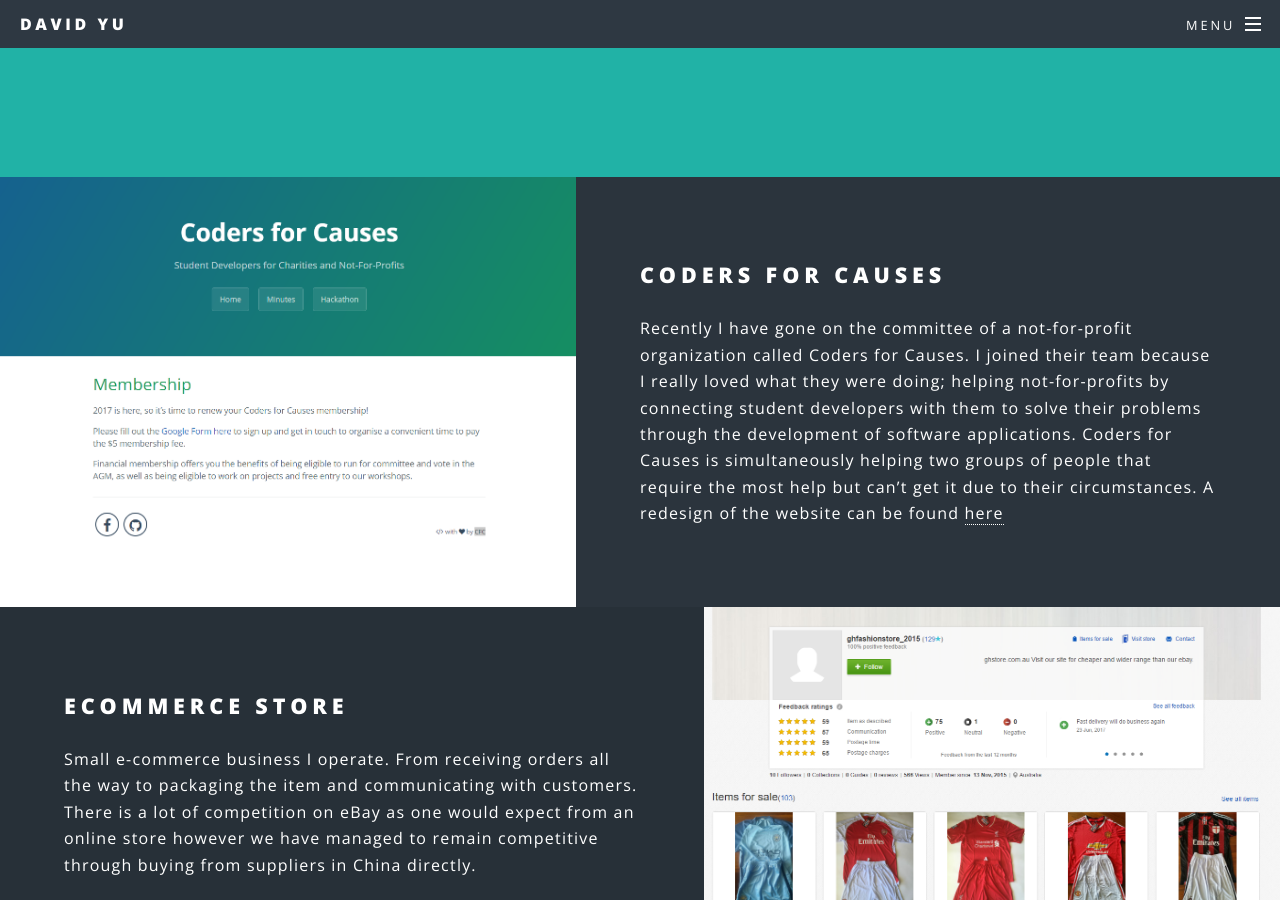
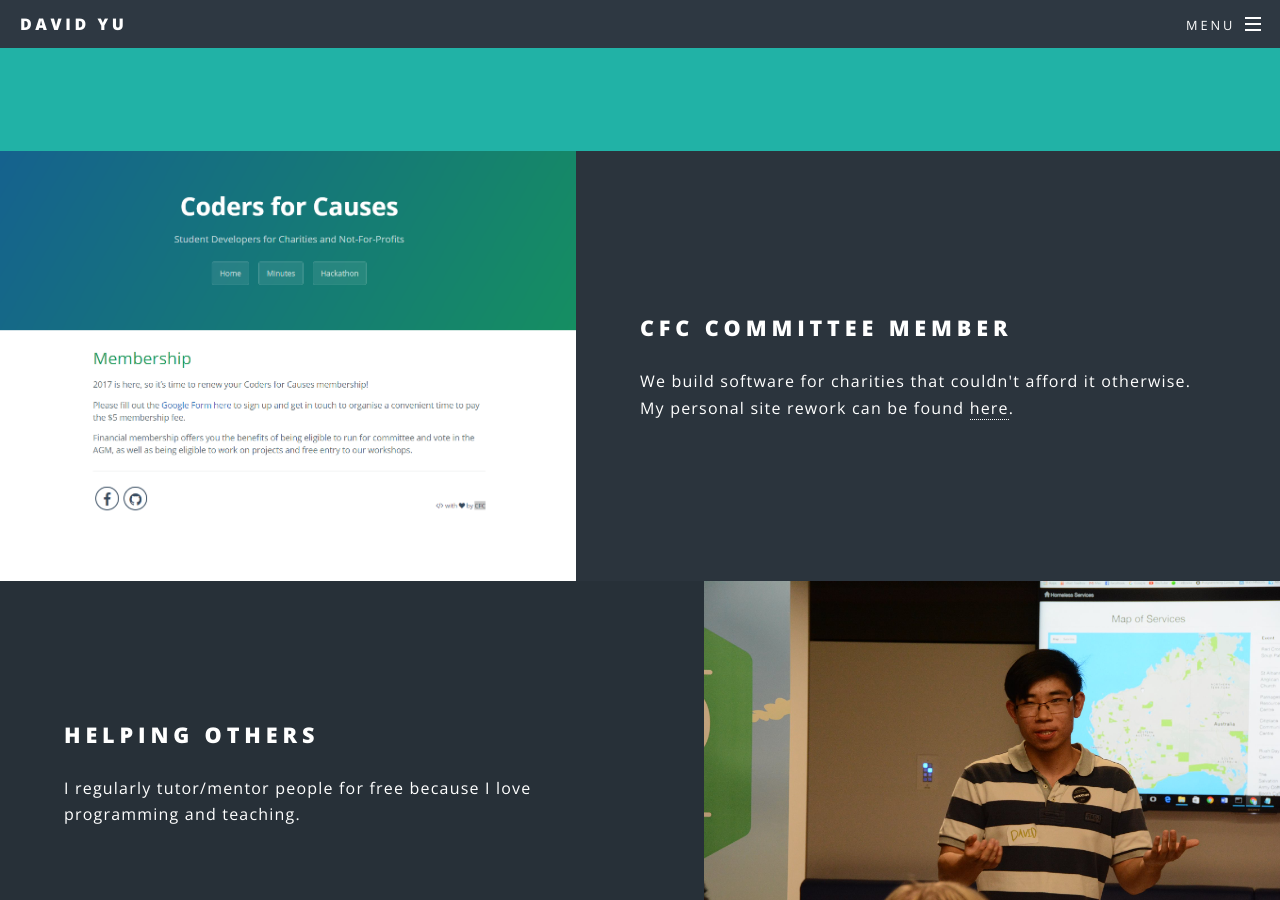
Before and after one commit to noobling/noobling.github.io.old, a Jekyll site: the page built from index.html, in a window 1280 px wide and 900 px high, scrolled down 1287 px. Built offline with Jekyll 4.4.1, drawn with Linux system fonts in a browser that asks for light colours; some of the changed text lies outside the part shown.

Commit message:
Update the landing page
I am going for a simpler feel to the site my removing most of the words.

Also update some of the information there.

```diff
--- a/index.html
+++ b/index.html
@@ -5,17 +5,8 @@
 <section id="banner">
 	<div class="inner">
 		<h2>{{ site.title }}</h2>
-		<p>Programming enthusiast and
-			<br /> avid reader of business books.
-			<br /> Website crafted with
-			<i class="fa fa-heart" aria-hidden="true"></i> using
-			<a target="_blank" href="https://jekyllrb.com/">Jekyll</a>
-		</p>
-		<ul class="actions">
-			<li>
+		<p>My passion is programming.</p>
 		<a href="#cta" class="button special">Contact Me</a>
-			</li>
-		</ul>
 	</div>
 	<a href="#one" class="more scrolly">Learn More</a>
 </section>
@@ -26,33 +17,32 @@
 	<div class="inner">
 		<header class="major">
 			<h2>Academic Overview</h2>
-			<p>Second Year Bachelor of Science Undergraduate
-				<br /> at University of Western Australia.
-				<br /> Majoring in Data Science and Finance
+			<p>
+				Undergraduate at University of Western Australia.
+				<br/> Ranked among the top 5% of students.
 			</p>
 		</header>
 		<ul class="icons major">
 			<li>
-				<h3>Finance Avg</h3>
-				<p>
-					<font size="15">89%</font>
-					</p</li>
-					<li>
 				<h3>Data Science Avg</h3>
 				<p>
-							<font size="15">89%</font>
-							</p</li>
+					<font size="15">91.0%</font>
+				</p>
+			</li>
 			<li>
 				<h3>WAM</h3>
 				<p>
-									<font size="15">84%</font>
-									</p</li>
+					<font size="15">84.5%</font>
+				</p>
+			</li>
 			<li>
 				<h3>GPA</h3>
 				<p>
-											<font size="15">6.6</font>
-											</p</li>
+					<font size="15">6.65</font>
+				</p>
+			</li>
 		</ul>
+
 	</div>
 </section>
 
@@ -66,26 +56,11 @@
 			</a>
 		</div>
 		<div class="content">
-			<h2>Coders For Causes</h2>
-			<p>Recently I have gone on the committee of a not-for-profit organization called Coders for Causes. I joined their team because
-				I really loved what they were doing; helping not-for-profits by connecting student developers with them to solve their
-				problems through the development of software applications. Coders for Causes is simultaneously helping two groups of
-				people that require the most help but can’t get it due to their circumstances. A redesign of the website can be found
-				<a target="_blank" href="https://fkingnoobgg.github.io/cfc-site-rework/">here</a>
+			<h2>CFC committee member</h2>
+			<p>
+				We build software for charities that couldn't afford it otherwise.
+				My personal site rework can be found <a target="_blank" href="https://noobling.github.io/cfc-site-rework/">here</a>.
 			</p>
-		</div>
-	</section>
-	<section class="spotlight">
-		<div class="image">
-			<a target="_blank" href="http://www.ebay.com.au/usr/ghfashionstore_2015">
-				<img src="{{site.baseurl}}/images/store.png" alt="" />
-			</a>
-		</div>
-		<div class="content">
-			<h2>Ecommerce store</h2>
-			<p>Small e-commerce business I operate. From receiving orders all the way to packaging the item and communicating with customers.
-				There is a lot of competition on eBay as one would expect from an online store however we have managed to remain competitive
-				through buying from suppliers in China directly.</p>
 		</div>
 	</section>
 	<section class="spotlight">
@@ -96,8 +71,7 @@
 		</div>
 		<div class="content">
 			<h2>Helping Others</h2>
-			<p>I very much do enjoy using my knowledge to help other people. Not only do other people gain from it, I also benefit since
-				it reinforces my understanding on the topic.</p>
+			<p>I regularly tutor/mentor people for free because I love programming and teaching.</p>
 		</div>
 	</section>
 	<section class="spotlight">
@@ -107,11 +81,10 @@
 			</a>
 		</div>
 		<div class="content">
-			<h2>Web Development</h2>
-			<p>Penultimate project from
-				<a href="https://www.theodinproject.com/" target="_blank">The Odin Project.</a> Programmed in Ruby using the popular Ruby on Rails framework and deployed on the Heroku platform.
-				The github repo can be found
-				<a href="https://github.com/TopOneOfTopOne/the-facebook" target="_blank">here</a>.</p>
+			<h2>Self Taught</h2>
+			<p>
+				Most of my learning has been done at home, reading books or completing online courses such as the comprehensive <a href="https://www.theodinproject.com/" target="_blank">The Odin Project.</a>
+			</p>
 		</div>
 	</section>
 </section>
```
Also changed, not shown: 1 other file. Lines whose indentation alone changed are shown as unchanged.
